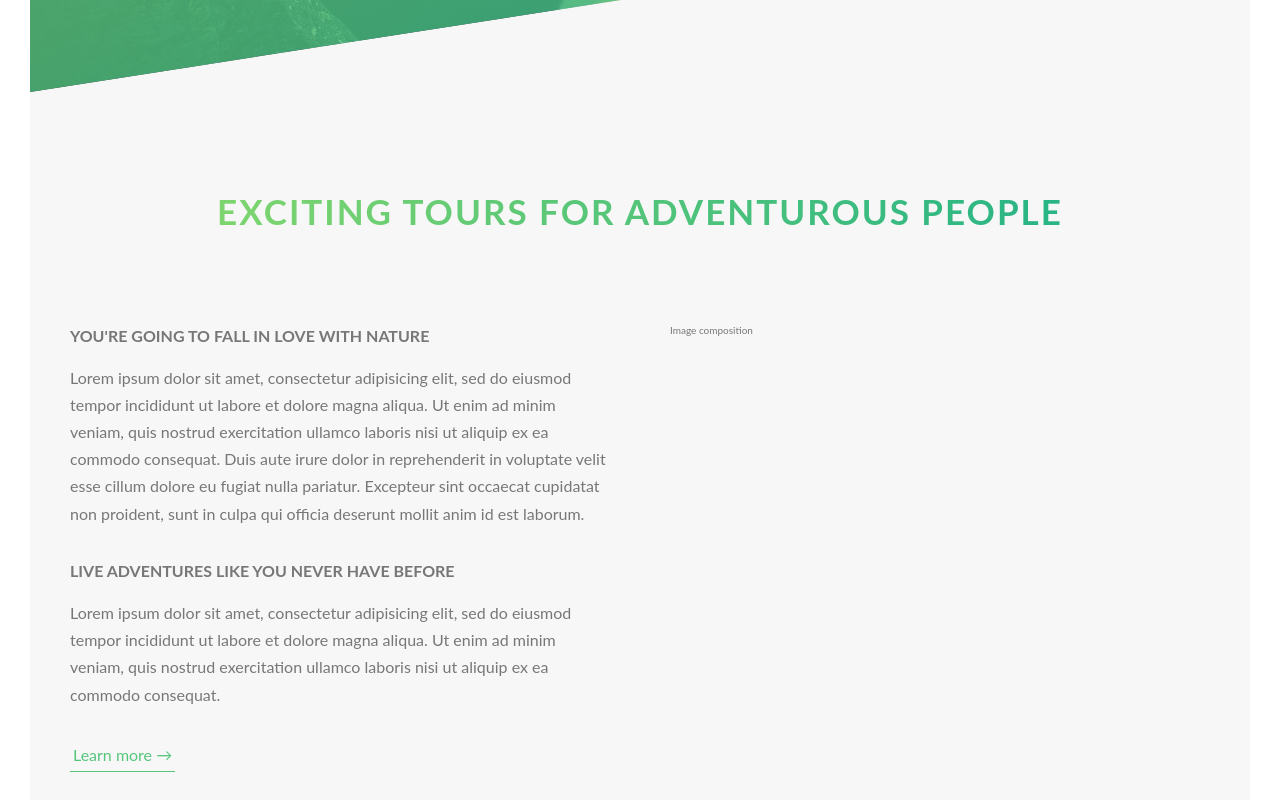
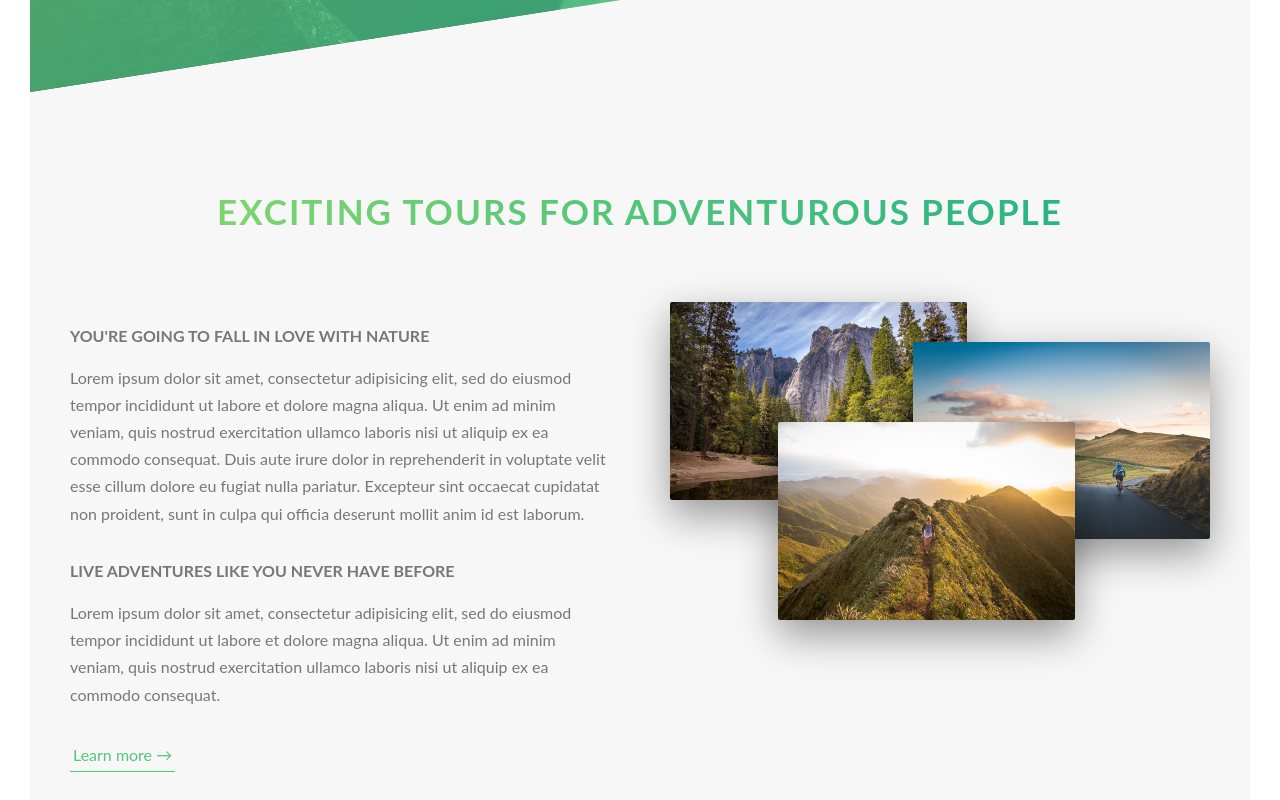
Before and after one commit to PiotrSroda/SASS_Natours_Project, a React (Create React App) app: page / in a window 1280 px wide. Shown: the part 698-1498 px from the top of the page. Built offline with nearby package versions, Linux system fonts and the light colour scheme.

Commit message:
Images added

```diff
--- a/src/App.js
+++ b/src/App.js
@@ -1,6 +1,10 @@
 import React, { Component } from 'react';
 import logo from './img/logo-white.png';
 import './sass/style.css';
+import Photo_1 from './img/nat-1-large.jpg';
+import Photo_2 from './img/nat-2-large.jpg';
+import Photo_3 from './img/nat-3-large.jpg';
+
 
 class App extends Component {
   render() {
@@ -43,7 +47,11 @@ class App extends Component {
                     <a href="#" class="btn-text">Learn more &rarr;</a>
                   </div>
                   <div class='col-1-of-2'>
-                    Image composition
+                    <div class="composition">
+                      <img src= {Photo_1} alt="P1" class="composition__photo composition__photo--p1"/>
+                      <img src= {Photo_2} alt="P2" class="composition__photo composition__photo--p2"/>
+                      <img src= {Photo_3} alt="P3" class="composition__photo composition__photo--p3"/>
+                    </div>
                   </div>
                 </div>
             </section>
--- /dev/null
+++ b/src/sass/components/_composition.scss
@@ -0,0 +1,38 @@
+.composition {
+  position: relative;
+  &__photo{
+      width: 55%;
+      box-shadow: 0 1.5rem 4rem rgba($color-black, .4);
+      border-radius: 2px;
+      position: absolute; // the position will be determined by the first parent that it encounters with relative
+      z-index:10;
+      transition: all .2s;
+      outline-offset: 2rem;
+
+      &--p1 {
+        left: 0;
+        top: -2rem;
+      }
+      &--p2 {
+        right: 0;
+        top: 2rem;
+      }
+      &--p3 {
+        left: 20%;
+        top: 10rem;
+      }
+      &:hover {
+        outline: 1.5rem solid $color-primary-dark;
+        transform: scale(1.05) translateY(-.5rem);
+        box-shadow: 0 2.5rem 4rem rgba($color-black, .5);
+        z-index:20;
+
+      }
+  }
+
+  &:hover &__photo:not(:hover){
+    transform: scale(.95);
+
+  }
+
+}
--- a/src/sass/style.css
+++ b/src/sass/style.css
@@ -191,6 +191,33 @@ body {
   box-shadow: 0 0.5rem 1rem rgba(0, 0, 0, 0.15);
   transform: translateY(0); }
 
+.composition {
+  position: relative; }
+  .composition__photo {
+    width: 55%;
+    box-shadow: 0 1.5rem 4rem rgba(0, 0, 0, 0.4);
+    border-radius: 2px;
+    position: absolute;
+    z-index: 10;
+    transition: all .2s;
+    outline-offset: 2rem; }
+    .composition__photo--p1 {
+      left: 0;
+      top: -2rem; }
+    .composition__photo--p2 {
+      right: 0;
+      top: 2rem; }
+    .composition__photo--p3 {
+      left: 20%;
+      top: 10rem; }
+    .composition__photo:hover {
+      outline: 1.5rem solid #28b485;
+      transform: scale(1.05) translateY(-0.5rem);
+      box-shadow: 0 2.5rem 4rem rgba(0, 0, 0, 0.5);
+      z-index: 20; }
+  .composition:hover .composition__photo:not(:hover) {
+    transform: scale(0.95); }
+
 .row {
   max-width: 114rem;
   margin: 0 auto; }
--- a/src/sass/style.scss
+++ b/src/sass/style.scss
@@ -8,6 +8,7 @@
 @import"base/utilities";
 
 @import"components/button";
+@import"components/composition";
 
 @import"layout/grid";
 @import"layout/header";
```
